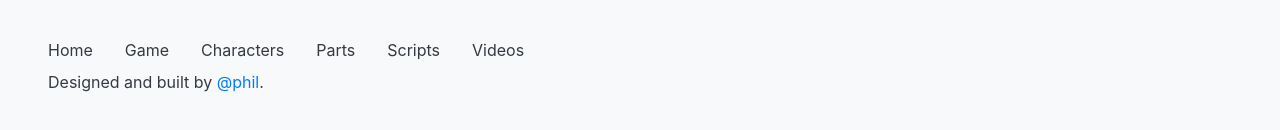
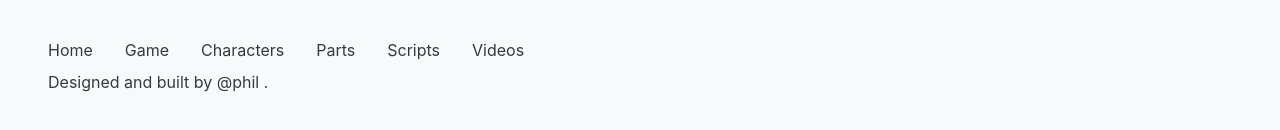
Before and after one commit to the-frontmission/front_mission-gun_hazard, a Vue app: page / in a window 1280 px wide. Shown: the part 1517-1647 px from the top of the page. Built offline with nearby package versions, Linux system fonts and the light colour scheme.

Commit message:
update bootstrap

```diff
--- a/package.json
+++ b/package.json
@@ -10,7 +10,7 @@
   },
   "dependencies": {
     "axios": "^0.18.0",
-    "bootstrap": "^4.1.3",
+    "bootstrap": "^4.2.1",
     "bootstrap-vue": "^2.0.0-rc.11",
     "bootswatch": "^4.1.3",
     "register-service-worker": "^1.0.0",
--- a/src/components/app/AppFooter.vue
+++ b/src/components/app/AppFooter.vue
@@ -11,14 +11,21 @@
             active-class="active"
             exact
           >
-            <a class="nav-link text-capitalize">
+            <a class="nav-link text-capitalize text-reset">
               {{ route.label }}
             </a>
           </router-link>
         </template>
       </ul>
       <p>
-        Designed and built by <a href="https://github.com/GimYoungPhil" target="_blank">@phil</a>.
+        Designed and built by
+        <a
+          href="https://github.com/GimYoungPhil"
+          target="_blank"
+          class="text-decoration-none text-reset"
+        >
+          @phil
+        </a>.
       </p>
     </div>
   </footer>
@@ -41,10 +48,10 @@ export default {
 .nav-item:first-child .nav-link {
   padding-left: 0;
 }
-.nav-link {
+/* .nav-link {
   color: #343a40;
 }
 .nav-link:hover {
   color: #007bff;
-}
+} */
 </style>
```
Also changed, not shown: 1 other file (tests, documents, lock files or other folders).
